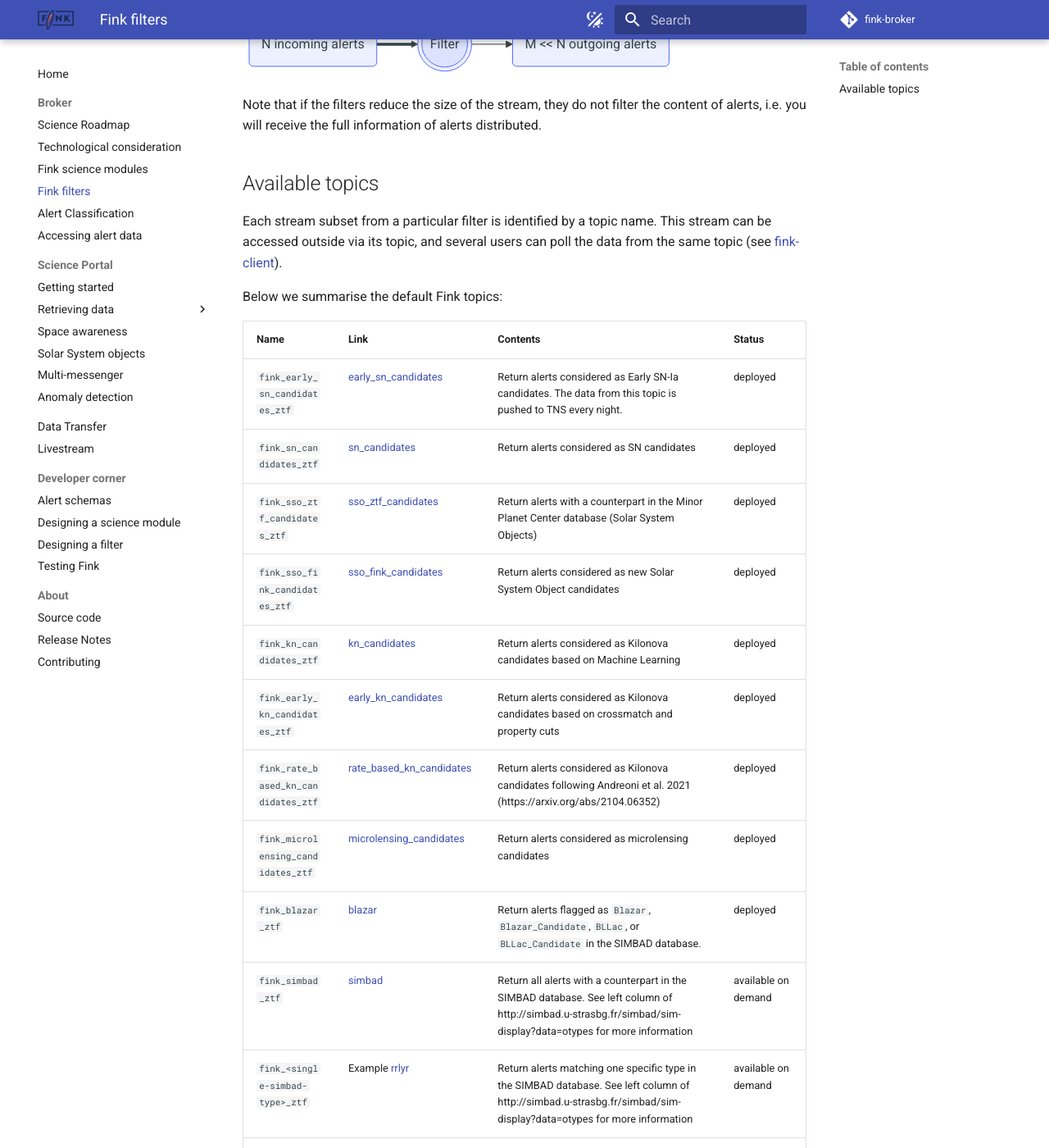
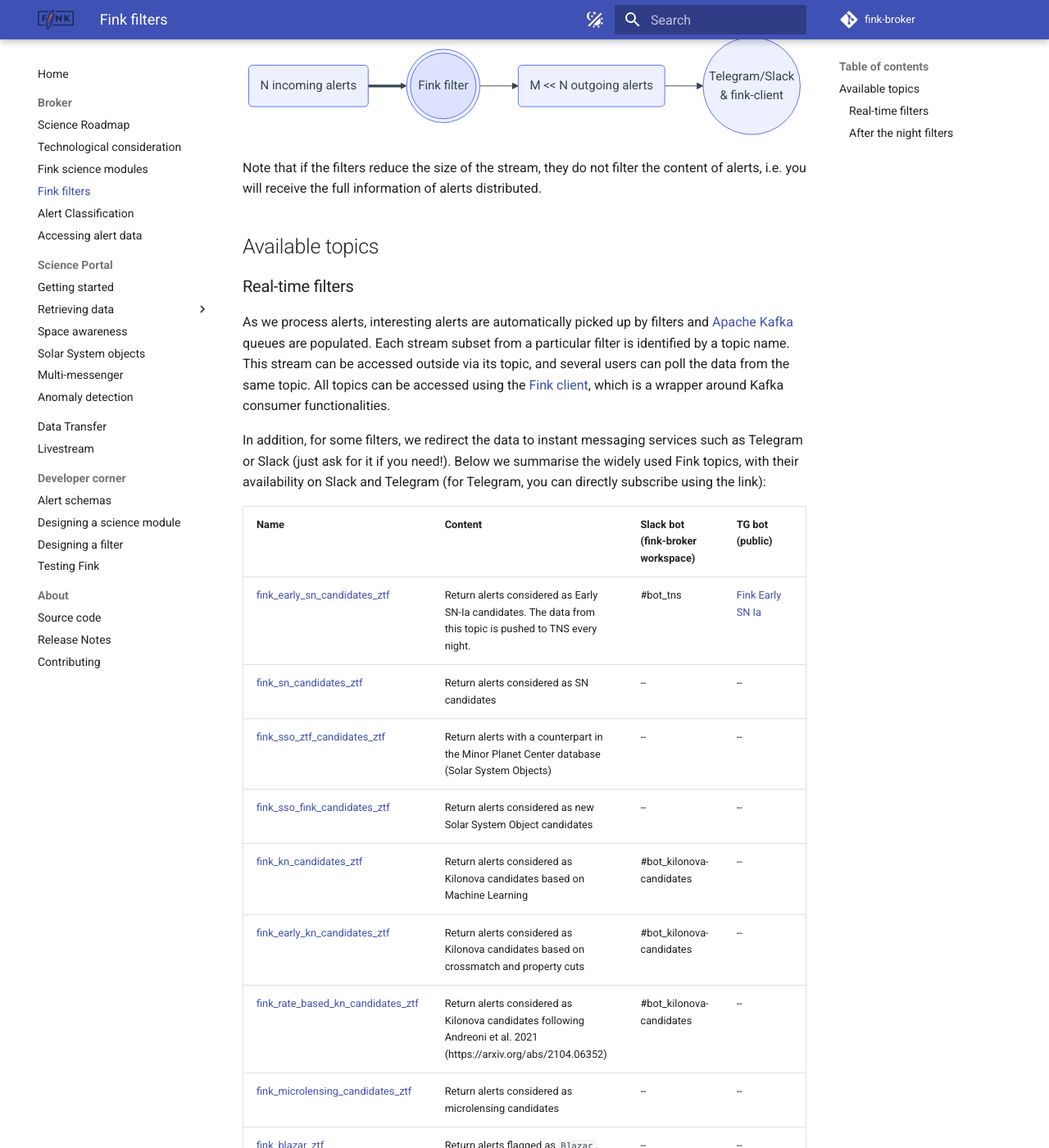
Before and after one commit to astrolabsoftware/fink, an MkDocs documentation site: the page built from docs/broker/filters.md, in a window 1280 px wide and 1400 px high, scrolled down 396 px. Shown: the whole window at 82% size. Built offline with MkDocs 1.6.1 and Material for MkDocs 9.7.7, drawn with Linux system fonts in a browser that asks for light colours; comment, search, counter and statistics services are not loaded; some of the changed text lies outside the part shown.

Commit message:
Work on the broker side

````diff
--- a/docs/broker/filters.md
+++ b/docs/broker/filters.md
@@ -5,13 +5,14 @@
 
 # Fink filters
 
-Each night, telescopes are sending raw alerts and the broker enriches these alerts by adding new information to identify interesting candidates for follow-up observations or further scientific processing. The raw incoming stream volume is huge, and each user might want to focus only on a subset of the stream. Hence the output of the broker contains filters that flag only particular parts of the stream to be distributed. Criteria are based on the [alert entries](https://zwickytransientfacility.github.io/ztf-avro-alert/schema.html): position, flux, properties, ... and [Fink added values](../science/added_values.md) as filters act after science modules are applied.
+Each night, telescopes are sending raw alerts and the broker enriches these alerts by adding new information to identify interesting candidates for follow-up observations or further scientific processing. The raw incoming stream volume is huge, and each user might want to focus only on a subset of the stream. Hence the output of the broker contains filters that flag only particular parts of the stream to be distributed. Criteria are based on the [alert entries](https://zwickytransientfacility.github.io/ztf-avro-alert/schema.html): position, flux, properties, ... and added values from the [Fink science modules](science_modules.md) as filters act after science modules are applied.
 
 
 ``` mermaid
 graph LR
-  A(N incoming alerts) ==> B(((Filter)));
+  A(N incoming alerts) ==> B(((Fink filter)));
   B --> D(M << N outgoing alerts);
+  D --> E((Telegram/Slack \n & fink-client))
 ```
 
 <!-- ![Screenshot](../img/fink-filters.png#only-light)
@@ -21,26 +22,44 @@ Note that if the filters reduce the size of the stream, they do not filter the c
 
 ## Available topics
 
-Each stream subset from a particular filter is identified by a topic name. This stream can be accessed outside via its topic, and several users can poll the data from the same topic (see [fink-client](https://github.com/astrolabsoftware/fink-client)).
+### Real-time filters
 
-Below we summarise the default Fink topics:
+As we process alerts, interesting alerts are automatically picked up by filters and [Apache Kafka](https://kafka.apache.org/) queues are populated. Each stream subset from a particular filter is identified by a topic name. This stream can be accessed outside via its topic, and several users can poll the data from the same topic. All topics can be accessed using the [Fink client](https://github.com/astrolabsoftware/fink-client), which is a wrapper around Kafka consumer functionalities.
 
-| Name | Link | Contents | Status |
+In addition, for some filters, we redirect the data to instant messaging services such as Telegram or Slack (just ask for it if you need!). Below we summarise the widely used Fink topics, with their availability on Slack and Telegram (for Telegram, you can directly subscribe using the link):
+
+| Name | Content | Slack bot (fink-broker workspace) | TG bot (public) |
 |:--------|:-------|:--------|:--------|
-| `fink_early_sn_candidates_ztf` | [early_sn_candidates](https://github.com/astrolabsoftware/fink-filters/blob/master/fink_filters/filter_early_sn_candidates/filter.py) | Return alerts considered as Early SN-Ia candidates. The data from this topic is pushed to TNS every night. | deployed |
-| `fink_sn_candidates_ztf` | [sn_candidates](https://github.com/astrolabsoftware/fink-filters/blob/master/fink_filters/filter_sn_candidates/filter.py) | Return alerts considered as SN candidates | deployed |
-| `fink_sso_ztf_candidates_ztf` | [sso_ztf_candidates](https://github.com/astrolabsoftware/fink-filters/blob/master/fink_filters/filter_sso_ztf_candidates/filter.py) | Return alerts with a counterpart in the Minor Planet Center database (Solar System Objects) | deployed |
-| `fink_sso_fink_candidates_ztf` | [sso_fink_candidates](https://github.com/astrolabsoftware/fink-filters/blob/master/fink_filters/filter_fink_ztf_candidates/filter.py) | Return alerts considered as new Solar System Object candidates | deployed |
-| `fink_kn_candidates_ztf` | [kn_candidates](https://github.com/astrolabsoftware/fink-filters/blob/master/fink_filters/filter_kn_candidates/filter.py) | Return alerts considered as Kilonova candidates based on Machine Learning | deployed |
-| `fink_early_kn_candidates_ztf` | [early_kn_candidates](https://github.com/astrolabsoftware/fink-filters/blob/master/fink_filters/filter_early_kn_candidates/filter.py) | Return alerts considered as Kilonova candidates based on crossmatch and property cuts | deployed |
-| `fink_rate_based_kn_candidates_ztf` | [rate_based_kn_candidates](https://github.com/astrolabsoftware/fink-filters/blob/master/fink_filters/filter_rate_based_kn_candidates/filter.py) | Return alerts considered as Kilonova candidates following Andreoni et al. 2021 (https://arxiv.org/abs/2104.06352) | deployed |
-| `fink_microlensing_candidates_ztf` | [microlensing_candidates](https://github.com/astrolabsoftware/fink-filters/blob/master/fink_filters/filter_microlensing_candidates/filter.py) | Return alerts considered as microlensing candidates | deployed |
-| `fink_blazar_ztf` | [blazar](https://github.com/astrolabsoftware/fink-filters/blob/master/fink_filters/filter_blazar/filter.py) | Return alerts flagged as `Blazar`, `Blazar_Candidate`, `BLLac`, or `BLLac_Candidate` in the SIMBAD database. | deployed |
-| `fink_simbad_ztf` | [simbad](https://github.com/astrolabsoftware/fink-filters/blob/master/fink_filters/filter_simbad_candidates/filter.py) | Return all alerts with a counterpart in the SIMBAD database. See left column of http://simbad.u-strasbg.fr/simbad/sim-display?data=otypes for more information | available on demand |
-| `fink_<single-simbad-type>_ztf` | Example [rrlyr](https://github.com/astrolabsoftware/fink-filters/blob/master/fink_filters/filter_rrlyr/filter.py) | Return alerts matching one specific type in the SIMBAD database. See left column of http://simbad.u-strasbg.fr/simbad/sim-display?data=otypes for more information | available on demand |
-| `fink_grb_bronze` | [MM module](https://github.com/astrolabsoftware/fink-filters/blob/master/fink_filters/filter_mm_module/filter.py) | Alerts with a real bogus (rb) above 0.7, classified by Fink as an extragalactic event within the error location of a GRB event. |
-| `fink_grb_silver` | [MM module](https://github.com/astrolabsoftware/fink-filters/blob/master/fink_filters/filter_mm_module/filter.py) | Alerts satisfying the bronze filter with a `grb_proba` above 5 sigma. |
-| `fink_grb_gold` | [MM module](https://github.com/astrolabsoftware/fink-filters/blob/master/fink_filters/filter_mm_module/filter.py) | Alerts satisfying the silver filter with a `mag_rate` above 0.3 mag/day and a `rb` above 0.9. |
-| `fink_gw_bronze` | [MM module](https://github.com/astrolabsoftware/fink-filters/blob/master/fink_filters/filter_mm_module/filter.py) | Alerts with a real bogus (`rb`) above 0.7, classified by Fink as an extragalactic event within the error location of a GW event. |
+| [fink_early_sn_candidates_ztf](https://github.com/astrolabsoftware/fink-filters/blob/master/fink_filters/filter_early_sn_candidates/filter.py) | Return alerts considered as Early SN-Ia candidates. The data from this topic is pushed to TNS every night. | #bot_tns | [Fink Early SN Ia](https://t.me/fink_early_ia) |
+| [fink_sn_candidates_ztf](https://github.com/astrolabsoftware/fink-filters/blob/master/fink_filters/filter_sn_candidates/filter.py) | Return alerts considered as SN candidates | -- | -- |
+| [fink_sso_ztf_candidates_ztf](https://github.com/astrolabsoftware/fink-filters/blob/master/fink_filters/filter_sso_ztf_candidates/filter.py) | Return alerts with a counterpart in the Minor Planet Center database (Solar System Objects) | -- | -- |
+| [fink_sso_fink_candidates_ztf](https://github.com/astrolabsoftware/fink-filters/blob/master/fink_filters/filter_fink_ztf_candidates/filter.py) | Return alerts considered as new Solar System Object candidates | -- | -- |
+| [fink_kn_candidates_ztf](https://github.com/astrolabsoftware/fink-filters/blob/master/fink_filters/filter_kn_candidates/filter.py) | Return alerts considered as Kilonova candidates based on Machine Learning | #bot_kilonova-candidates | -- |
+| [fink_early_kn_candidates_ztf](https://github.com/astrolabsoftware/fink-filters/blob/master/fink_filters/filter_early_kn_candidates/filter.py) | Return alerts considered as Kilonova candidates based on crossmatch and property cuts | #bot_kilonova-candidates | -- |
+| [fink_rate_based_kn_candidates_ztf](https://github.com/astrolabsoftware/fink-filters/blob/master/fink_filters/filter_rate_based_kn_candidates/filter.py) | Return alerts considered as Kilonova candidates following Andreoni et al. 2021 (https://arxiv.org/abs/2104.06352) | #bot_kilonova-candidates | -- |
+| [fink_microlensing_candidates_ztf](https://github.com/astrolabsoftware/fink-filters/blob/master/fink_filters/filter_microlensing_candidates/filter.py) | Return alerts considered as microlensing candidates | -- | -- |
+| [fink_blazar_ztf](https://github.com/astrolabsoftware/fink-filters/blob/master/fink_filters/filter_blazar/filter.py) | Return alerts flagged as `Blazar`, `Blazar_Candidate`, `BLLac`, or `BLLac_Candidate` in the SIMBAD database. | -- | -- |
+| [fink_yso_spicy_candidates_ztf](https://github.com/astrolabsoftware/fink-filters/blob/master/fink_filters/filter_yso_spicy_candidates/filter.py) | Return alerts alerts with a match in the [SPICY catalog](https://vizier.cds.unistra.fr/viz-bin/VizieR-3?-source=J/ApJS/254/33/table1) hosted at CDS. | -- | [Fink SPICY](https://t.me/spicy_fink) |
+| [fink_grb_bronze](https://github.com/astrolabsoftware/fink-filters/blob/master/fink_filters/filter_mm_module/filter.py) | Alerts with a real bogus (rb) above 0.7, classified by Fink as an extragalactic event within the error location of a GRB event. | -- | -- |
+| [fink_grb_silver](https://github.com/astrolabsoftware/fink-filters/blob/master/fink_filters/filter_mm_module/filter.py) | Alerts satisfying the bronze filter with a `grb_proba` above 5 sigma. | -- | -- |
+| [fink_grb_gold](https://github.com/astrolabsoftware/fink-filters/blob/master/fink_filters/filter_mm_module/filter.py) | Alerts satisfying the silver filter with a `mag_rate` above 0.3 mag/day and a `rb` above 0.9. | -- | -- |
+| [fink_gw_bronze](https://github.com/astrolabsoftware/fink-filters/blob/master/fink_filters/filter_mm_module/filter.py) | Alerts with a real bogus (`rb`) above 0.7, classified by Fink as an extragalactic event within the error location of a GW event. | -- | -- |
 
-We also have many internal ones focusing on specific parts of the stream. Feel free also to propose new topics! The topic data is stored for 4 days after creation (i.e. you can access alert data up to 4 days after it has been emitted).
+![Screenshot](../img/snia_tg_bot_small.png)
+
+_Example of the Early SN Ia Telegram bot_
+
+Feel free also to propose new topics! The topic data is stored for 4 days after creation (i.e. you can access alert data up to 4 days after it has been emitted).
+
+### After the night filters
+
+Some filtering operations do not require real-time, or require the need for the full night data to select interesting alerts (e.g. sorting alerts based on a score, and selecting the top-10). These filters are typically run a few hours after the observing night has ended.
+
+
+| Name | Content | Slack bot (fink-broker workspace) | TG bot (public) |
+|:--------|:-------|:--------|:--------|
+| [Known TDE](https://github.com/astrolabsoftware/fink-filters/blob/master/fink_filters/filter_known_tde/filter.py) | Return alerts matching with known TDEs | #bot_known_tde_follow_up | -- |
+| [Anomaly detection](https://github.com/astrolabsoftware/fink-filters/blob/master/fink_filters/filter_anomaly_notification/filter.py) | Return alerts with highest anomaly scores each night (top 10) | #bot_anomaly | [Fink anomaly bot](https://t.me/ZTF_anomaly_bot) |
+| [Active Learning for SN Ia](https://github.com/astrolabsoftware/fink-broker/blob/master/bin/active_learning_loop.py) | Return alerts with SN Ia probability close to 0.5 for active learning studies. | #bot_al_loop | -- |
+| [Dwarf AGN](https://github.com/astrolabsoftware/fink-filters/blob/master/fink_filters/filter_dwarf_agn/filter.py) | Return alerts matching with custom catalog of dwarf AGN. | #bot_manga | -- |
+| [Hostless transients](https://github.com/astrolabsoftware/fink-broker/blob/master/bin/hostless_detection.py) | Return hostless alert candidates from the [ELEPHANT](https://arxiv.org/abs/2404.18165) pipeline. | -- | [Fink Hostless](https://t.me/fink_hostless) |
````
Also changed, not shown: docs/broker/classification.md (+4 -4 lines), docs/broker/infrastructure.md (+1 -1 lines), docs/broker/science_modules.md (+7 -4 lines), docs/contributing.md (+1 -1 lines), docs/services/search/classsearch.md (+1 -1 lines), docs/img/snia_tg_bot_small.png (added), 1 other file.
